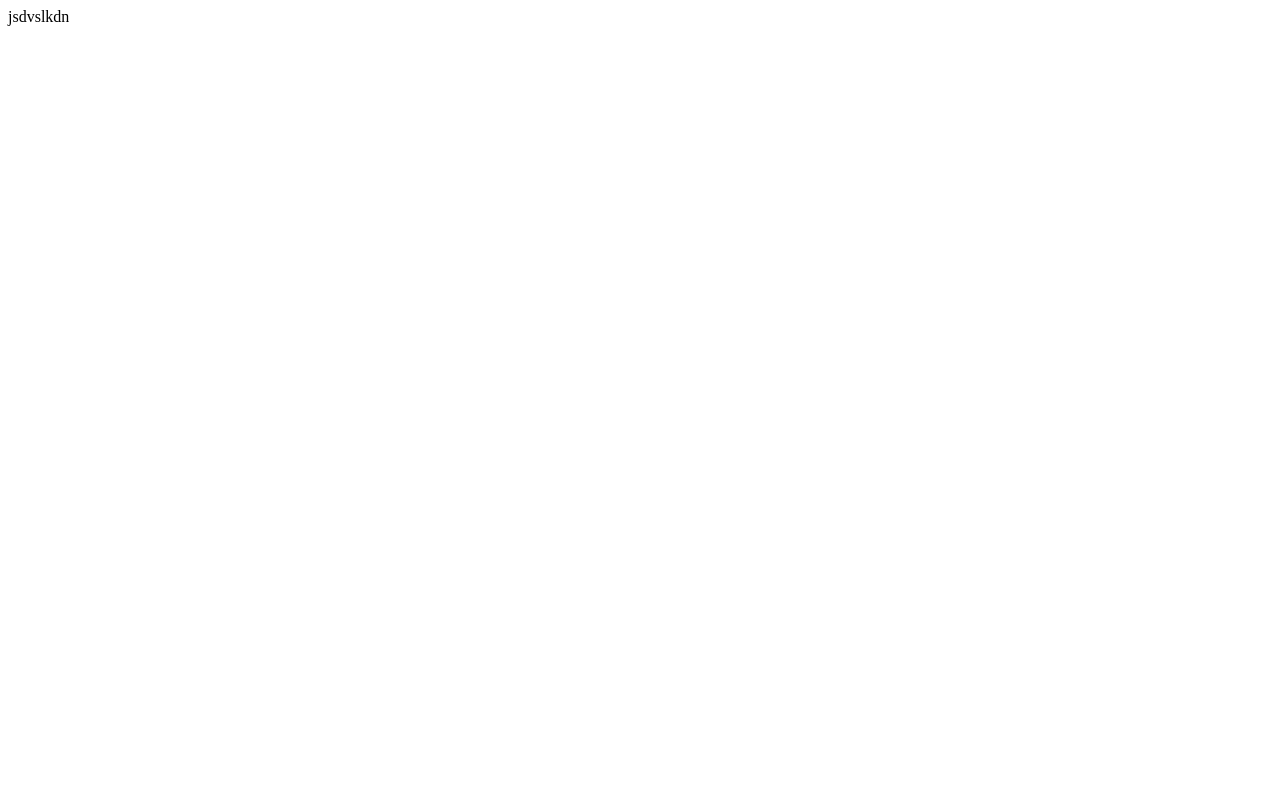
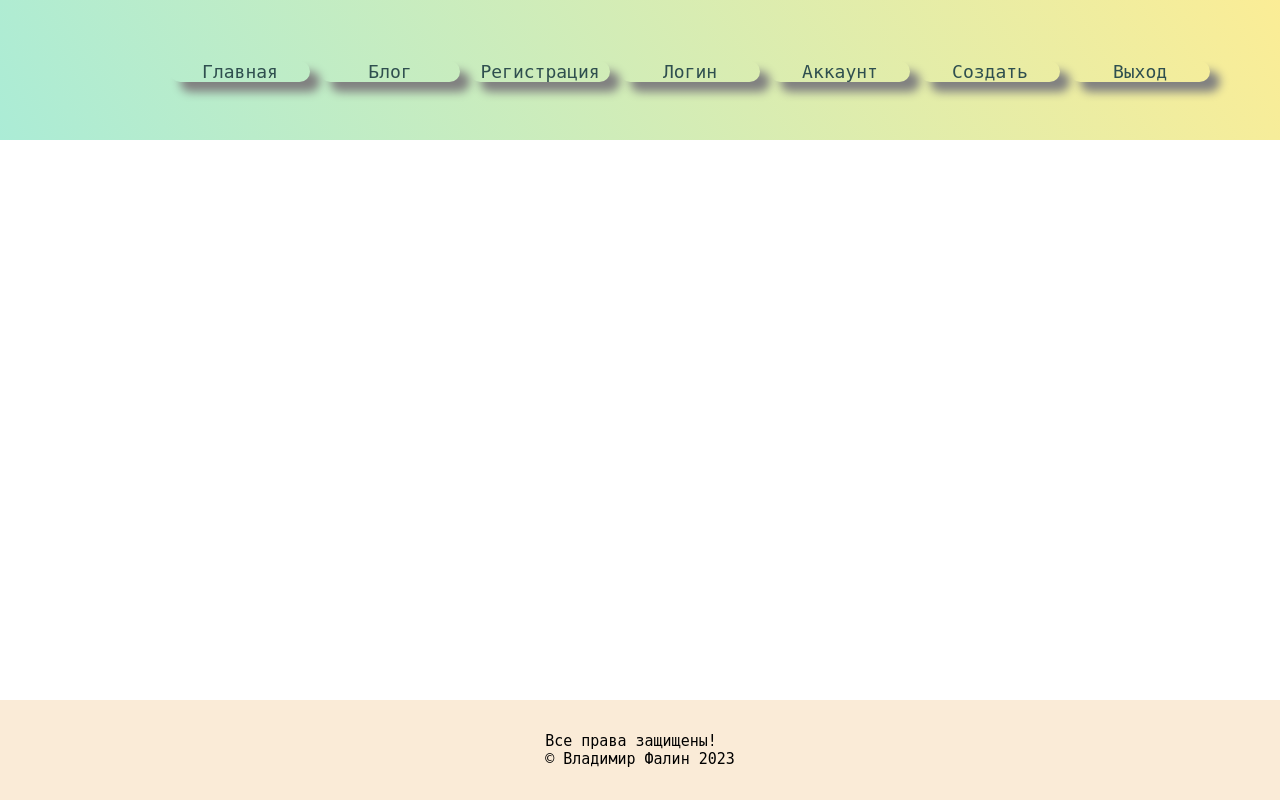
Before and after one commit to VladlmlrF/blog_flask, a Flask app: page / in a window 1280 px wide. Before the commit the page is almost empty. Run offline with Flask 3, Linux system fonts and the light colour scheme.

Commit message:
create main_menu

```diff
--- a/static/css/style.css
+++ b/static/css/style.css
@@ -1,7 +1,80 @@
-h1{
-color: red;
+*{
+margin: 0;
+padding: 0;
 }
 
+html, body{
+height: 100%;
+}
+
+/* MAIN MENU */
+
+.header{
+height: 140px;
+background-image: linear-gradient(60deg, #abecd6 0%, #fbed96 100%);
+}
+
+.main_menu{
+display: flex;
+justify-content: flex-end;
+padding-right: 60px;
+}
+
+.main_menu a{
+text-decoration: none;
+color: darkslategrey;
+font-weight: 500;
+}
+
+.main_menu li{
+list-style: none;
+margin-right: 10px;
+width: 140px;
+margin-top: 5%;
+box-shadow: 10px 10px 10px grey;
+font-family: monospace;
+border-radius: 100px;
+text-align: center;
+}
+
+.main_menu li:hover{
+transition-duration: 0.1s;
+box-shadow: 5px 5px 5px grey;
+}
+
+.main_menu p{
+font-size: 18px;
+}
+
+
+/* WRAPPER */
+
 .wrapper {
-outline 10px orange solid;
+display: flex;
+flex-direction: column;
+height: 100%;
 }
+
+
+/* CONTENT */
+
+.content {
+width: 60%;
+margin: 100px auto 0;
+flex: 1 0 auto;
+}
+
+
+/* FOOTER */
+
+.footer {
+display: flex;
+justify-content: center;
+align-items: center;
+width: 100%;
+height: 100px;
+font-size: 15px;
+font-family: monospace;
+background-color: antiquewhite;
+flex: 0 0 auto;
+}
--- a/templates/index.html
+++ b/templates/index.html
@@ -1,5 +1,4 @@
 {% extends 'layout.html' %}
 
 {% block content %}
-    jsdvslkdn
 {% endblock content %}
--- a/templates/layout.html
+++ b/templates/layout.html
@@ -17,15 +17,32 @@
     <div class="wrapper">
 
     {% block menu %}
+        <header class="header">
+            <ul class="main_menu">
+                <li><a href="#"><p>Главная</p></a></li>
+                <li><a href="#"><p>Блог</p></a></li>
+                <li><a href="#"><p>Регистрация</p></a></li>
+                <li><a href="#"><p>Логин</p></a></li>
+                <li><a href="#"><p>Аккаунт</p></a></li>
+                <li><a href="#"><p>Создать</p></a></li>
+                <li><a href="#"><p>Выход</p></a></li>
+            </ul>
+        </header>
     {% endblock menu %}
 
     {% block content %}
     {% endblock content %}
 
     {% block main_page %}
+        <div class="content">
+
+        </div>
     {% endblock main_page %}
 
     {% block footer %}
+        <footer class="footer">Все права защищены!<br>
+            &#169; Владимир Фалин 2023
+        </footer>
     {% endblock footer %}
 
     </div>
```
